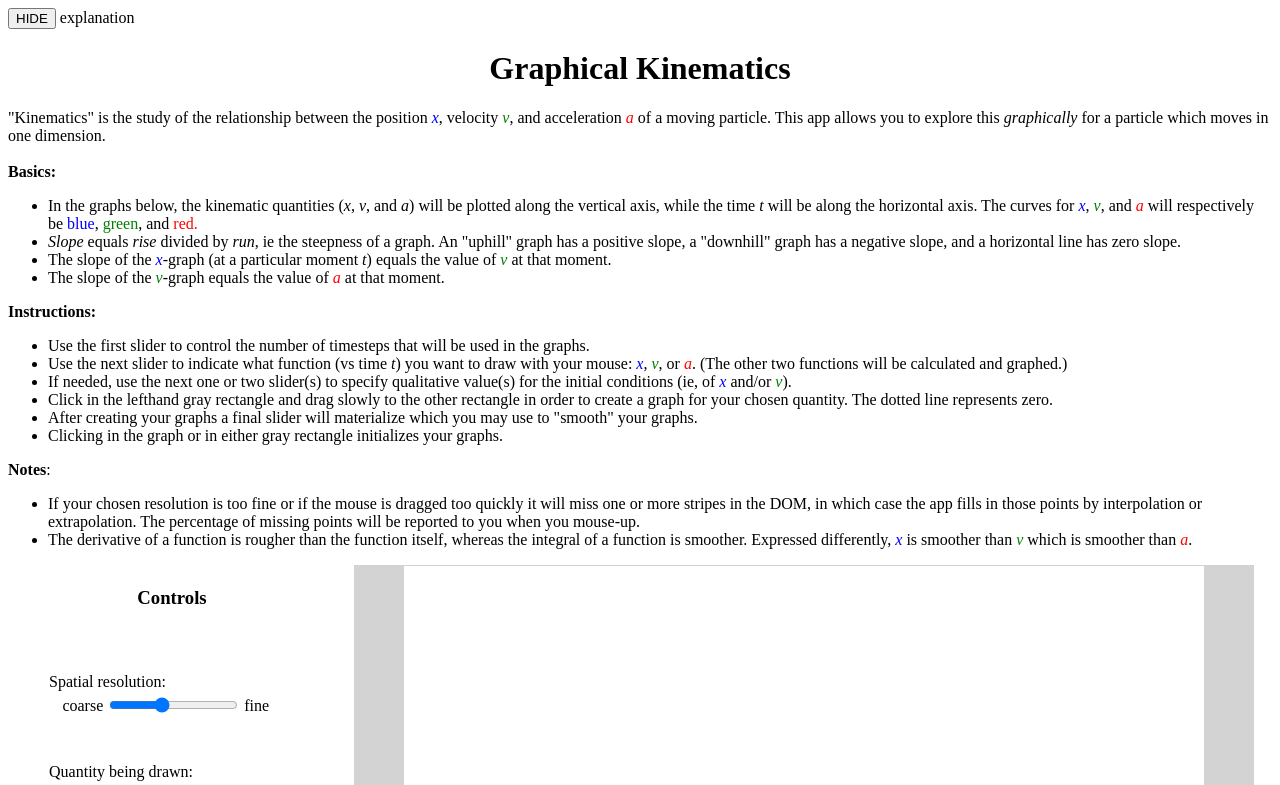
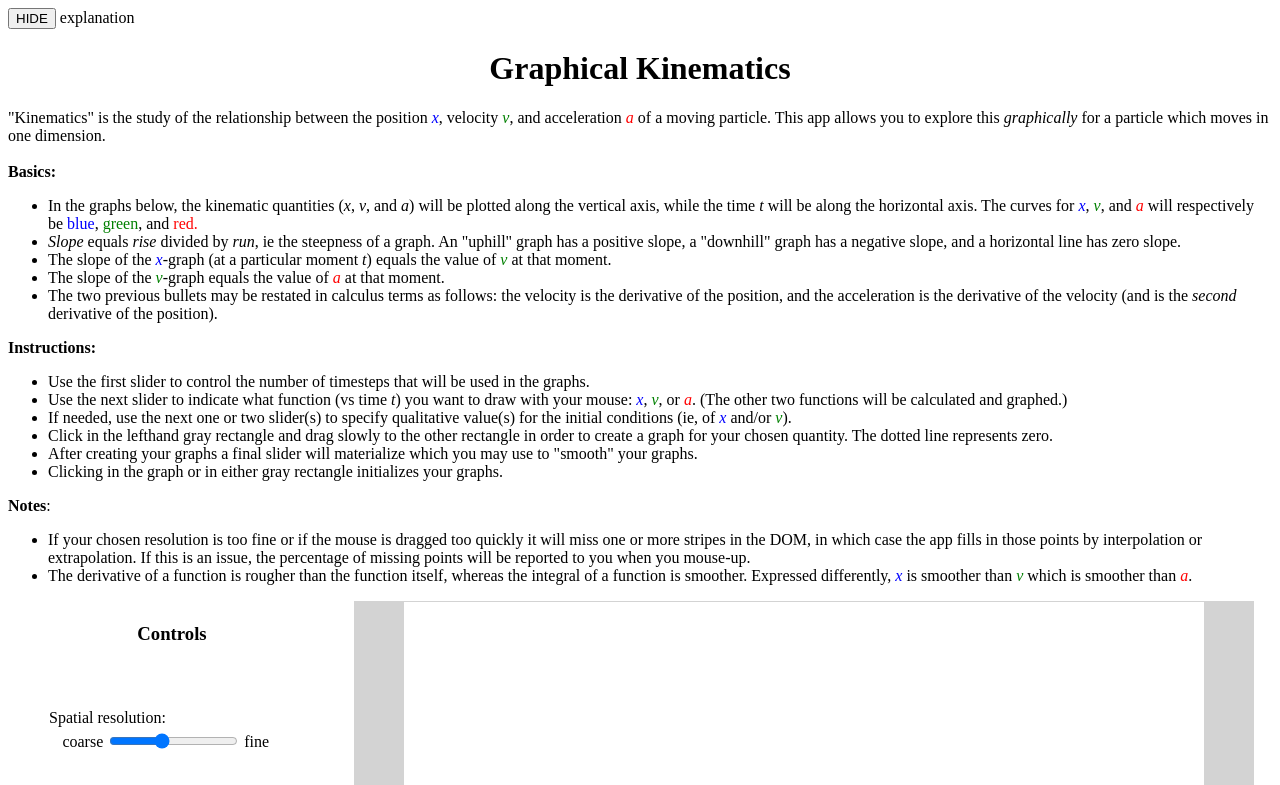
Before and after one commit to pknipp/graphical-kinematics, a React (Create React App) app: page / in a window 1280 px wide. Shown: the top 785 px of the page. Built offline with nearby package versions, Linux system fonts and the light colour scheme.

Commit message:
Display %-age of missed stripes in DOM only if it's nonzero.

```diff
--- a/src/ThreeGraphs.js
+++ b/src/ThreeGraphs.js
@@ -171,6 +171,7 @@ class ThreeGraphs extends React.Component {
                         <li> <em>Slope</em> equals <em>rise</em> divided by <em>run</em>, ie the steepness of a graph. An "uphill" graph has a positive slope, a "downhill" graph has a negative slope, and a horizontal line has zero slope.</li>
                         <li> The slope of the <i className="x">x</i>-graph (at a particular moment <i>t</i>) equals the value of <i className="v">v</i> at that moment.</li>
                         <li> The slope of the <i className="v">v</i>-graph equals the value of <i className="a">a</i> at that moment.</li>
+                        <li> The two previous bullets may be restated in calculus terms as follows: the velocity is the derivative of the position, and the acceleration is the derivative of the velocity (and is the <i>second</i> derivative of the position).</li>
                     </ul>
 
                     <b>Instructions:</b>
@@ -184,11 +185,11 @@ class ThreeGraphs extends React.Component {
                     </ul>
                     <b>Notes</b>:
                     <ul>
-                        <li>If your chosen resolution is too fine or if the mouse is dragged too quickly it will miss one or more stripes in the DOM, in which case the app fills in those points by interpolation or extrapolation.  The percentage of missing points will be reported to you when you mouse-up.</li>
+                        <li>If your chosen resolution is too fine or if the mouse is dragged too quickly it will miss one or more stripes in the DOM, in which case the app fills in those points by interpolation or extrapolation.  If this is an issue, the percentage of missing points will be reported to you when you mouse-up.</li>
                         <li>The derivative of a function is rougher than the function itself, whereas the integral of a function is smoother.  Expressed differently, <i className="x">x</i> is smoother than <i className="v">v</i> which is smoother than <i className="a">a</i>.</li>
                     </ul>
                 </div>}
-                {(mousePressed || !state.ys || !state.ys.length) ? null : <p align="center"><i>
+                {(mousePressed || !state.ys || !state.ys.length || Object.keys(rawYs).length === this.state.n + 1) ? null : <p align="center"><i>
                     {`${Math.round(100 * (1 - Object.keys(rawYs).length / (this.state.n + 1)))}% of your graph's points were missing before interpolation/extrapolation.  To decrease this you should either drag your mouse more slowly or lower the spatial resolution.`}
                 </i></p>}
                 <div className="bothSides">
--- a/src/index.css
+++ b/src/index.css
@@ -33,8 +33,7 @@
 }
 
 .segment {
-  box-sizing: border-box;
-  border-top: 1px solid;
+  border-top: 2px solid;
   position: absolute;
   height: 0px;
 }
```
